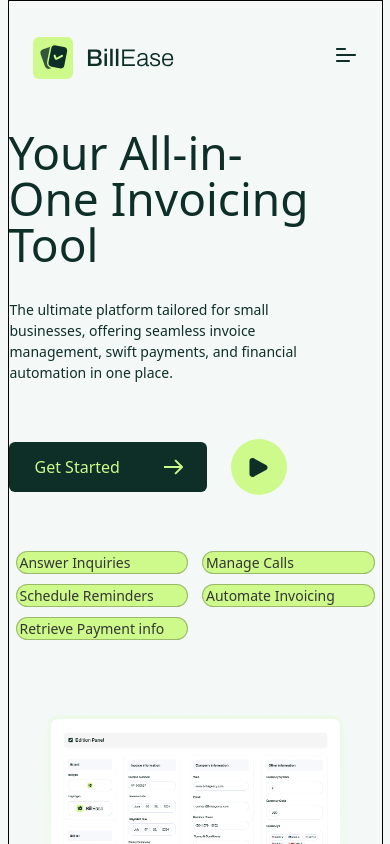
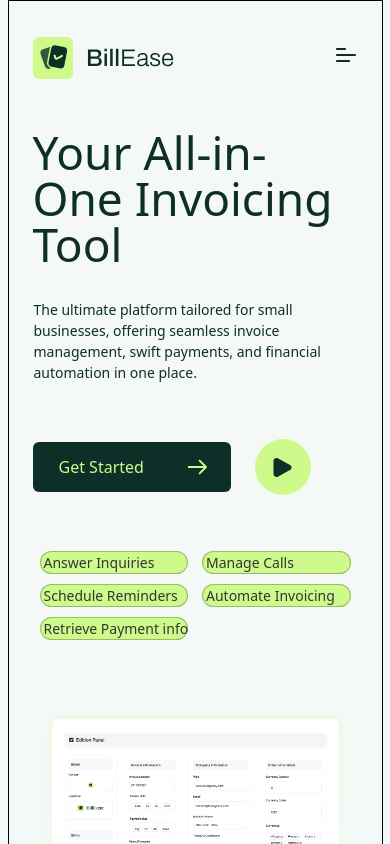
Before and after one commit to christianokuru/BillEase-Saas-landing-page, a Nuxt app: page / in a window 390 px wide. Shown: the top 844 px of the page. Built offline with nearby package versions, Linux system fonts and the light colour scheme.

Commit message:
Adjusted overall padding on the whole page

```diff
--- a/components/custom/NavbarComponent.vue
+++ b/components/custom/NavbarComponent.vue
@@ -7,7 +7,7 @@
 </script>
 
 <template>
-  <div class="mb-[122px] max-sm:mb-[50px]  px-[118px] max-sm:px-[24px]">
+  <div class="mb-[122px] max-sm:mb-[50px]  lg:px-[118px]">
     <div class="max-sm:pt-[36px] flex items-center justify-between pt-[40px] mb-[10px]">
       <!-- Logo -->
       <logo-component />
--- a/layouts/default.vue
+++ b/layouts/default.vue
@@ -5,7 +5,7 @@
 
 <template>
   <div class="bg-background">
-    <main class="border max-sm:w-[375px] max-sm:px-[0px] w-[1440px] mx-auto">
+    <main class="border max-sm:w-[375px] max-sm:px-[24px] w-[1440px] mx-auto">
     <navbar-component />
     <nuxt-page />
     <footer-component />
```
